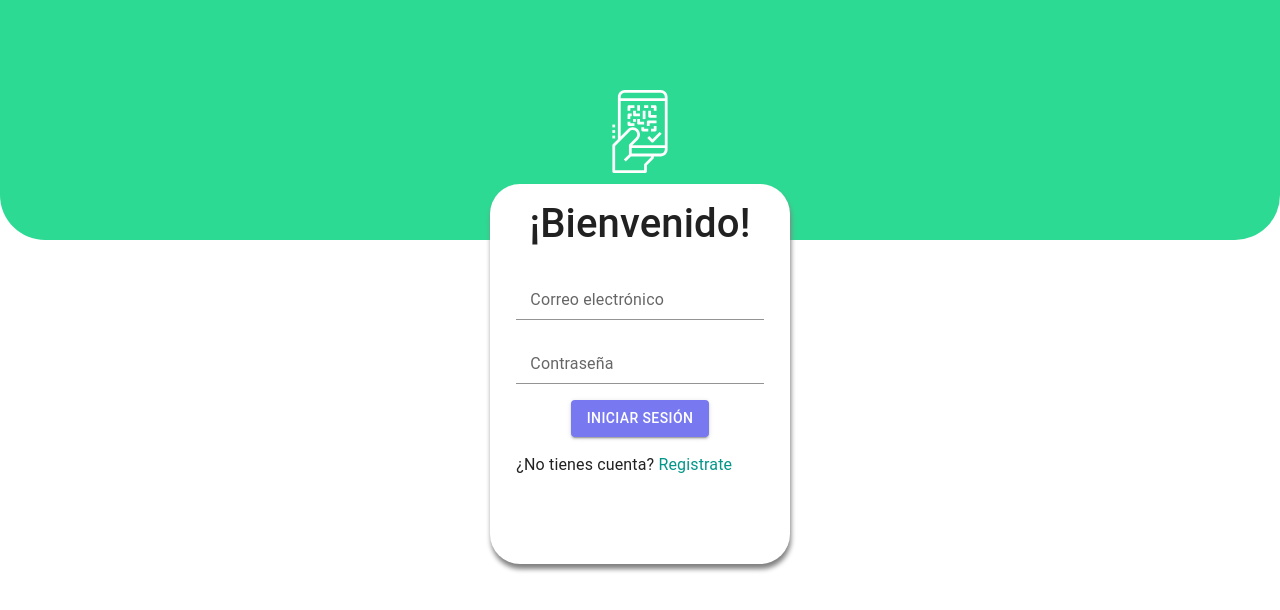
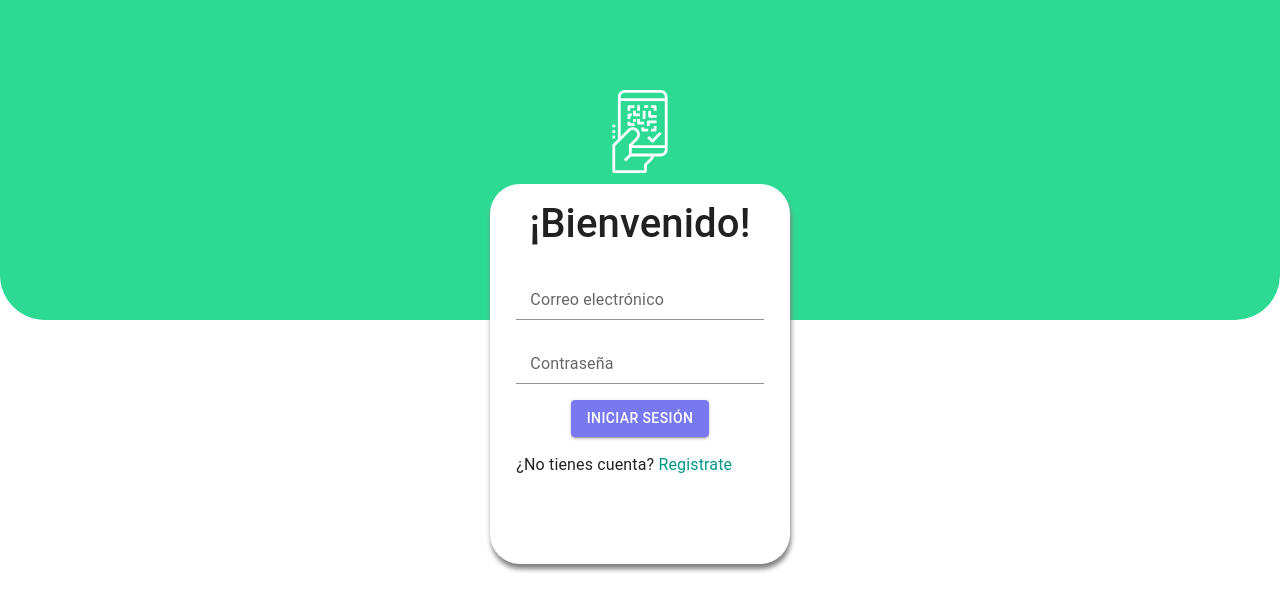
Before and after one commit to checalo-mx/front-end, a React (Create React App) app: page /login in a window 1280 px wide. Shown: the top 610 px of the page. Built offline with nearby package versions, Linux system fonts and the light colour scheme.

Commit message:
Actualizando para crear branch d

```diff
--- a/src/Components/Backgrounds/Backgrounds.module.scss
+++ b/src/Components/Backgrounds/Backgrounds.module.scss
@@ -4,7 +4,7 @@
 
     border-radius: 0px 0px 45px 45px;
     background-color: $primary-color;
-    height: 30vh;
+    height: 50vh;
     max-height: 320px;
 
 
```
